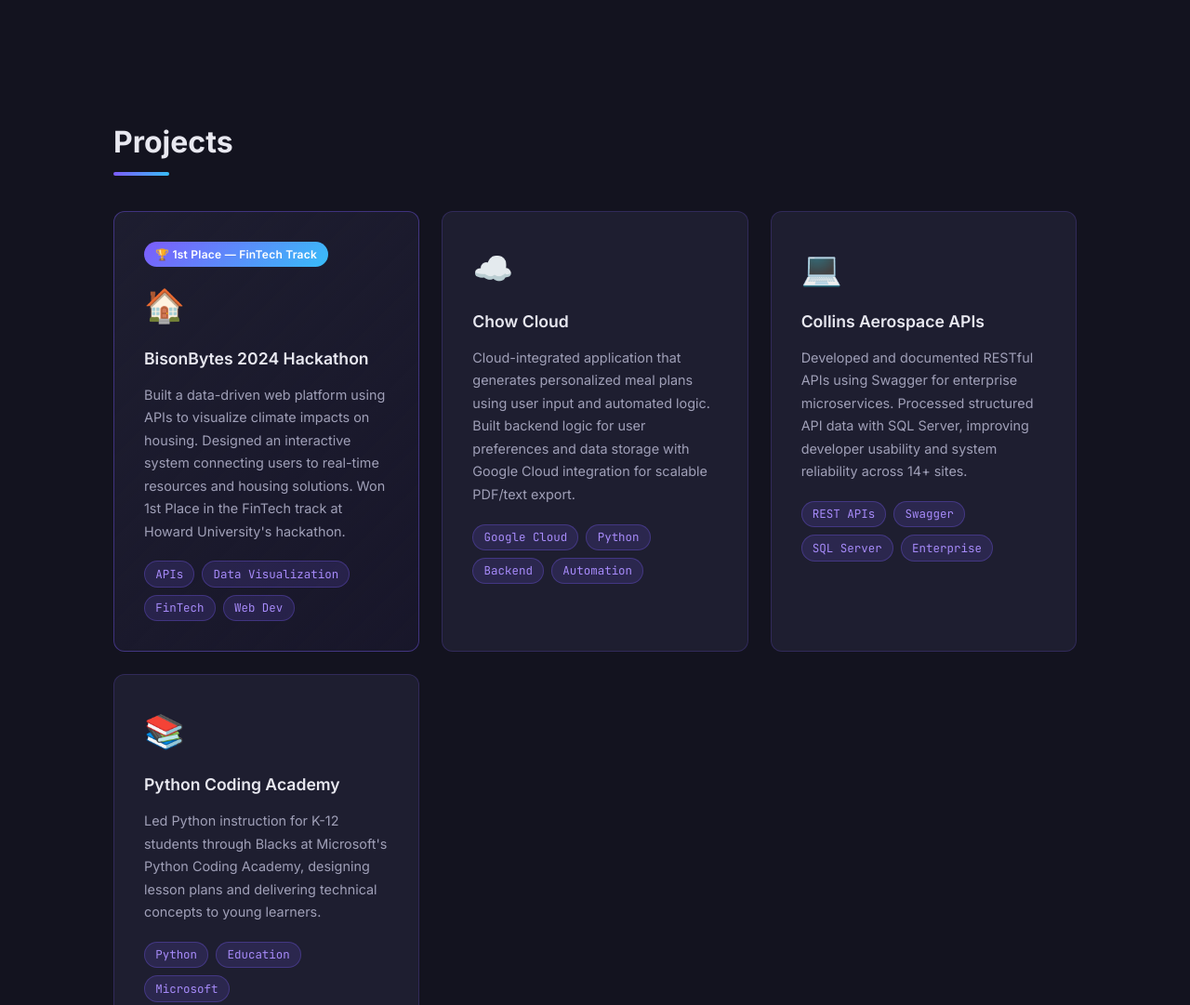
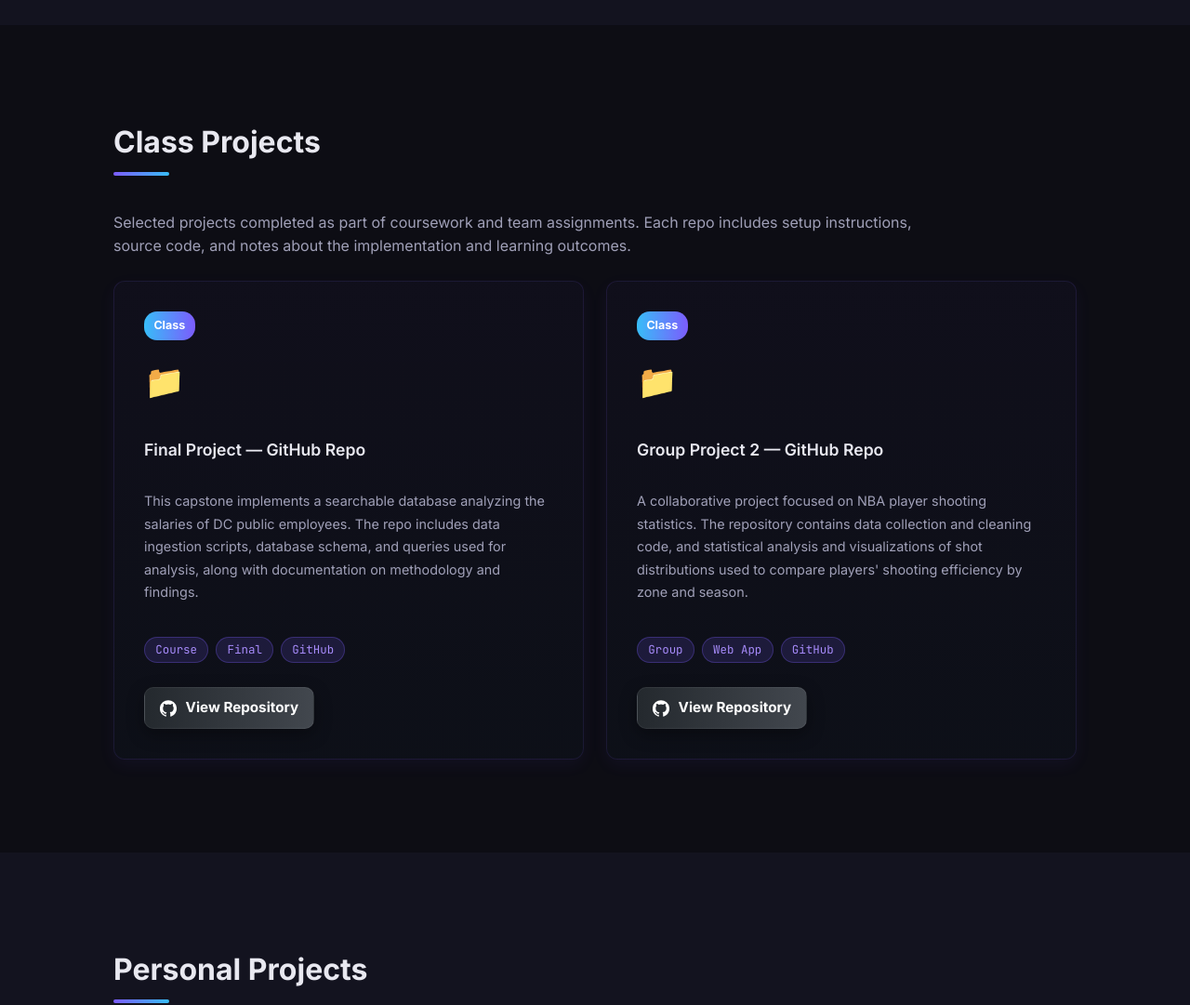
Before and after one commit to trishmag/portfolio, a plain HTML site: page index.html in a window 1280 px wide. Shown: the part 3000-4081 px from the top of the page at 93% size. Drawn offline with Linux system fonts and the light colour scheme.

Commit message:
Update class project descriptions and responsive headshot; add repo cards

```diff
--- a/index.html
+++ b/index.html
@@ -191,9 +191,54 @@
   </section>
 
   <!-- Projects -->
+  <!-- Class Projects (new) -->
+  <section id="class-projects">
+    <div class="container">
+  <h2 class="section-title">Class Projects</h2>
+  <p class="section-sub">Selected projects completed as part of coursework and team assignments. Each repo includes setup instructions, source code, and notes about the implementation and learning outcomes.</p>
+  <div class="projects-grid">
+
+        <article class="project-card repo-card">
+          <div class="repo-badge">Class</div>
+          <div class="project-icon">&#x1F4C1;</div>
+          <h3>Final Project — GitHub Repo</h3>
+          <p>This capstone implements a searchable database analyzing the salaries of DC public employees. The repo includes data ingestion scripts, database schema, and queries used for analysis, along with documentation on methodology and findings.</p>
+          <div class="project-tags">
+            <span>Course</span><span>Final</span><span>GitHub</span>
+          </div>
+          <a href="https://github.com/trishmag/final-project.git" class="btn btn-repo" target="_blank" rel="noopener noreferrer" aria-label="Open Final Project repository on GitHub">
+            <svg class="icon icon-github" viewBox="0 0 24 24" aria-hidden="true" focusable="false" width="18" height="18" xmlns="http://www.w3.org/2000/svg">
+              <path fill="currentColor" d="M12 .297a12 12 0 00-3.797 23.418c.6.111.82-.261.82-.58 0-.287-.01-1.047-.015-2.055-3.338.725-4.042-1.608-4.042-1.608-.546-1.387-1.333-1.757-1.333-1.757-1.09-.745.083-.73.083-.73 1.205.085 1.84 1.237 1.84 1.237 1.07 1.834 2.809 1.304 3.495.997.109-.774.418-1.305.762-1.605-2.665-.304-5.466-1.332-5.466-5.93 0-1.31.469-2.381 1.236-3.221-.123-.303-.536-1.524.117-3.176 0 0 1.008-.322 3.301 1.23a11.5 11.5 0 016.003 0c2.292-1.552 3.298-1.23 3.298-1.23.655 1.653.242 2.874.12 3.176.77.84 1.235 1.911 1.235 3.221 0 4.61-2.804 5.624-5.476 5.92.43.372.815 1.102.815 2.222 0 1.605-.015 2.898-.015 3.293 0 .322.216.697.825.579A12 12 0 0012 .297"/>
+            </svg>
+            View Repository
+          </a>
+        </article>
+
+        <article class="project-card repo-card">
+          <div class="repo-badge">Class</div>
+          <div class="project-icon">&#x1F4C1;</div>
+          <h3>Group Project 2 — GitHub Repo</h3>
+          <p>A collaborative project focused on NBA player shooting statistics. The repository contains data collection and cleaning code, and statistical analysis and visualizations of shot distributions used to compare players' shooting efficiency by zone and season.</p>
+          <div class="project-tags">
+            <span>Group</span><span>Web App</span><span>GitHub</span>
+          </div>
+          <a href="https://github.com/trishmag/groupproject2.git" class="btn btn-repo" target="_blank" rel="noopener noreferrer" aria-label="Open Group Project 2 repository on GitHub">
+            <svg class="icon icon-github" viewBox="0 0 24 24" aria-hidden="true" focusable="false" width="18" height="18" xmlns="http://www.w3.org/2000/svg">
+              <path fill="currentColor" d="M12 .297a12 12 0 00-3.797 23.418c.6.111.82-.261.82-.58 0-.287-.01-1.047-.015-2.055-3.338.725-4.042-1.608-4.042-1.608-.546-1.387-1.333-1.757-1.333-1.757-1.09-.745.083-.73.083-.73 1.205.085 1.84 1.237 1.84 1.237 1.07 1.834 2.809 1.304 3.495.997.109-.774.418-1.305.762-1.605-2.665-.304-5.466-1.332-5.466-5.93 0-1.31.469-2.381 1.236-3.221-.123-.303-.536-1.524.117-3.176 0 0 1.008-.322 3.301 1.23a11.5 11.5 0 016.003 0c2.292-1.552 3.298-1.23 3.298-1.23.655 1.653.242 2.874.12 3.176.77.84 1.235 1.911 1.235 3.221 0 4.61-2.804 5.624-5.476 5.92.43.372.815 1.102.815 2.222 0 1.605-.015 2.898-.015 3.293 0 .322.216.697.825.579A12 12 0 0012 .297"/>
+            </svg>
+            View Repository
+          </a>
+        </article>
+
+      </div>
+    </div>
+  </section>
+
+  <!-- Personal Projects (renamed) -->
   <section id="projects">
     <div class="container">
-      <h2 class="section-title">Projects</h2>
+      <h2 class="section-title">Personal Projects</h2>
+      <p class="section-sub">Personal and independent projects showcasing applied skills, prototypes, and experiments. Each project highlights the technical approach, tools used, and links to source code or live demos.</p>
       <div class="projects-grid">
 
         <article class="project-card featured">
@@ -233,6 +278,8 @@
           </div>
         </article>
 
+
+
       </div>
     </div>
   </section>
@@ -243,12 +290,11 @@
       <h2 class="section-title">Resume</h2>
       <div class="resume-wrapper">
         <div class="resume-preview">
-          <iframe src="resume.pdf" title="Trishma Garcon Resume" id="resumeFrame" style="width:100%; height:700px; border:none; border-radius:8px;"></iframe>
+          <iframe src="resume.pdf" title="Trishma Garcon Resume" id="resumeFrame" class="resume-frame"></iframe>
           <div class="resume-fallback" id="resumeFallback">
             <div class="resume-icon">&#x1F4C4;</div>
-            <p>Resume PDF not found yet. Drop <code>resume.pdf</code> into the portfolio folder.</p>
-            <label for="resumeUpload" class="btn btn-primary" style="cursor:pointer;">Preview Upload</label>
-            <input type="file" id="resumeUpload" accept=".pdf" style="display:none;" />
+            <label for="resumeUpload" class="btn btn-primary resume-upload-label">Preview Upload</label>
+            <input type="file" id="resumeUpload" accept=".pdf" class="resume-upload-input" />
           </div>
         </div>
         <div class="resume-actions">
--- a/style.css
+++ b/style.css
@@ -153,6 +153,28 @@ section { padding: 100px 0; }
   border-radius: 2px;
 }
 
+.section-sub {
+  color: var(--text2);
+  max-width: 900px;
+  margin-bottom: 1.5rem;
+  font-size: 1rem;
+}
+
+/* Temporary debug highlight to verify description is visible */
+.highlight-debug {
+  background: linear-gradient(90deg, rgba(124,92,252,0.14), rgba(56,189,248,0.06));
+  padding: 0.6rem 0.9rem;
+  border-radius: 10px;
+  border: 1px solid rgba(124,92,252,0.12);
+}
+
+/* Temporary: highlight all class project cards to confirm display */
+#class-projects .project-card {
+  background: linear-gradient(180deg, rgba(124,92,252,0.03), rgba(56,189,248,0.02));
+  border: 1px solid rgba(124,92,252,0.12);
+  box-shadow: 0 6px 18px rgba(124,92,252,0.06);
+}
+
 /* === Hero === */
 #hero {
   position: relative;
@@ -181,8 +203,9 @@ section { padding: 100px 0; }
 }
 
 .hero-photo {
-  width: 110px;
-  height: 110px;
+  /* responsive size: min 120px, scales with viewport, max 180px */
+  width: clamp(120px, 14vw, 180px);
+  height: clamp(120px, 14vw, 180px);
   border-radius: 50%;
   object-fit: cover;
   object-position: center top;
@@ -602,6 +625,51 @@ section { padding: 100px 0; }
   letter-spacing: 0.02em;
 }
 
+/* === Repo Card (GitHub link) === */
+.repo-card {
+  display: flex;
+  flex-direction: column;
+  align-items: flex-start;
+  gap: 1rem;
+}
+
+.repo-badge {
+  background: linear-gradient(90deg, var(--accent3), var(--accent));
+  color: #fff;
+  padding: 0.35rem 0.65rem;
+  border-radius: 14px;
+  font-weight: 700;
+  font-size: 0.78rem;
+}
+
+.btn-repo {
+  margin-top: 0.6rem;
+  background: linear-gradient(90deg, #24292e, #42474e);
+  color: #fff;
+  padding: 0.6rem 1rem;
+  border-radius: 10px;
+  text-decoration: none;
+  font-weight: 700;
+  display: inline-flex;
+  align-items: center;
+  gap: 0.6rem;
+  border: 1px solid rgba(255,255,255,0.06);
+  box-shadow: 0 6px 18px rgba(0,0,0,0.35);
+}
+
+.btn-repo:hover {
+  transform: translateY(-3px);
+  box-shadow: 0 10px 30px rgba(0,0,0,0.45);
+}
+
+.btn-repo .icon-github {
+  width: 18px;
+  height: 18px;
+  display: inline-block;
+  vertical-align: middle;
+  color: #fff; /* icon uses currentColor from the path */
+}
+
 .add-project {
   border-style: dashed;
   display: flex;
@@ -663,6 +731,17 @@ section { padding: 100px 0; }
   text-align: center;
   padding: 2rem;
 }
+
+/* Resume frame and upload helpers (moved from inline styles) */
+.resume-frame {
+  width: 100%;
+  height: 700px;
+  border: none;
+  border-radius: 8px;
+}
+
+.resume-upload-label { cursor: pointer; }
+.resume-upload-input { display: none; }
 
 .resume-highlights {
   background: var(--surface);
@@ -838,4 +917,5 @@ footer {
 @media (max-width: 480px) {
   .about-stats { grid-template-columns: 1fr; }
   .hero-cta { flex-direction: column; align-items: center; }
+  .hero-photo { width: clamp(90px, 20vw, 120px); height: clamp(90px, 20vw, 120px); }
 }
```
